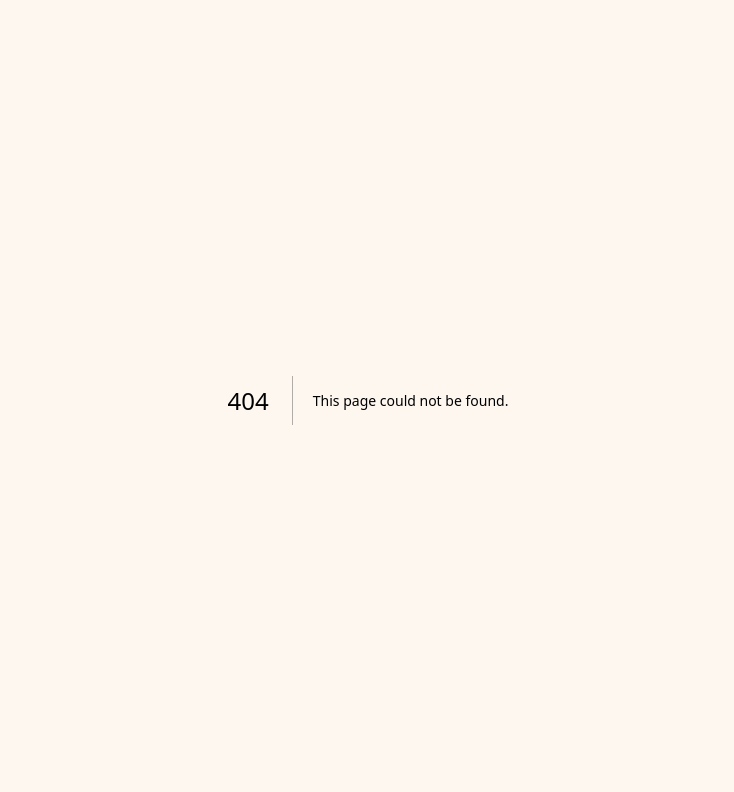
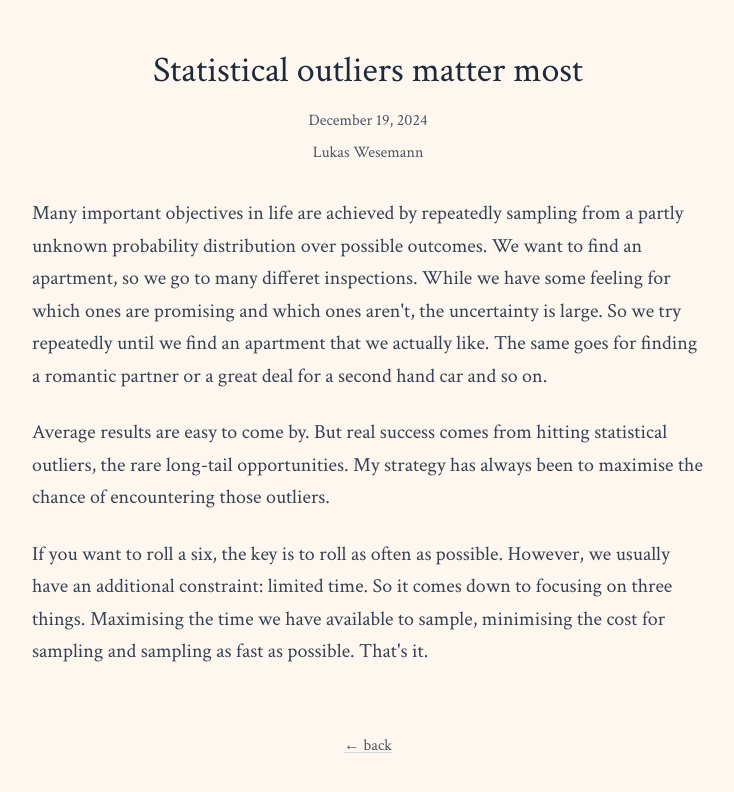
Before and after one commit to LukasWesemann/lukaswesemann.com, a Next.js app: page /essays/statistical-outliers-matter-most in a window 1280 px wide. Before the commit this address had no page. Shown: the top 792 px of the page, without its empty margins (272-1006 px from the left). Built offline with nearby package versions, Linux system fonts and the light colour scheme.

Commit message:
essay statistical outliers

```diff
--- a/src/app/essays/page.tsx
+++ b/src/app/essays/page.tsx
@@ -1,5 +1,10 @@
 export default function EssaysOverview() {
   const essays: { title: string; date: string; slug: string }[] = [
+    {
+      title: "Statistical outliers matter most",
+      date: "December 19, 2024",
+      slug: "statistical-outliers-matter-most"
+    },
     // {
     //   title: "The Future of Foundation Models",
     //   date: "December 15, 2024",
@@ -28,7 +33,7 @@ export default function EssaysOverview() {
               Essays
             </h1>
             <p className="text-lg md:text-xl font-serif text-gray-700 leading-relaxed max-w-2xl mx-auto">
-              A collection of my notes (soon).
+              A collection of my notes.
             </p>
           </div>
 
--- /dev/null
+++ b/src/app/essays/statistical-outliers-matter-most/page.tsx
@@ -0,0 +1,22 @@
+import Essay from "@/components/Essay";
+
+export default function StatisticalOutliersMatterMost() {
+  return (
+    <Essay
+      title="Statistical outliers matter most"
+      date="December 19, 2024"
+    >
+      <p className="text-gray-700 font-serif leading-relaxed text-xl">
+        Many important objectives in life are achieved by repeatedly sampling from a partly unknown probability distribution over possible outcomes. We want to find an apartment, so we go to many differet inspections. While we have some feeling for which ones are promising and which ones aren't, the uncertainty is large. So we try repeatedly until we find an apartment that we actually like. The same goes for finding a romantic partner or a great deal for a second hand car and so on.
+      </p>
+
+      <p className="text-gray-700 font-serif leading-relaxed text-xl">
+        Average results are easy to come by. But real success comes from hitting statistical outliers, the rare long-tail opportunities. My strategy has always been to maximise the chance of encountering those outliers.
+      </p>
+
+      <p className="text-gray-700 font-serif leading-relaxed text-xl">
+        If you want to roll a six, the key is to roll as often as possible. However, we usually have an additional constraint: limited time. So it comes down to focusing on three things. Maximising the time we have available to sample, minimising the cost for sampling and sampling as fast as possible. That's it.
+      </p>
+    </Essay>
+  );
+}
```
